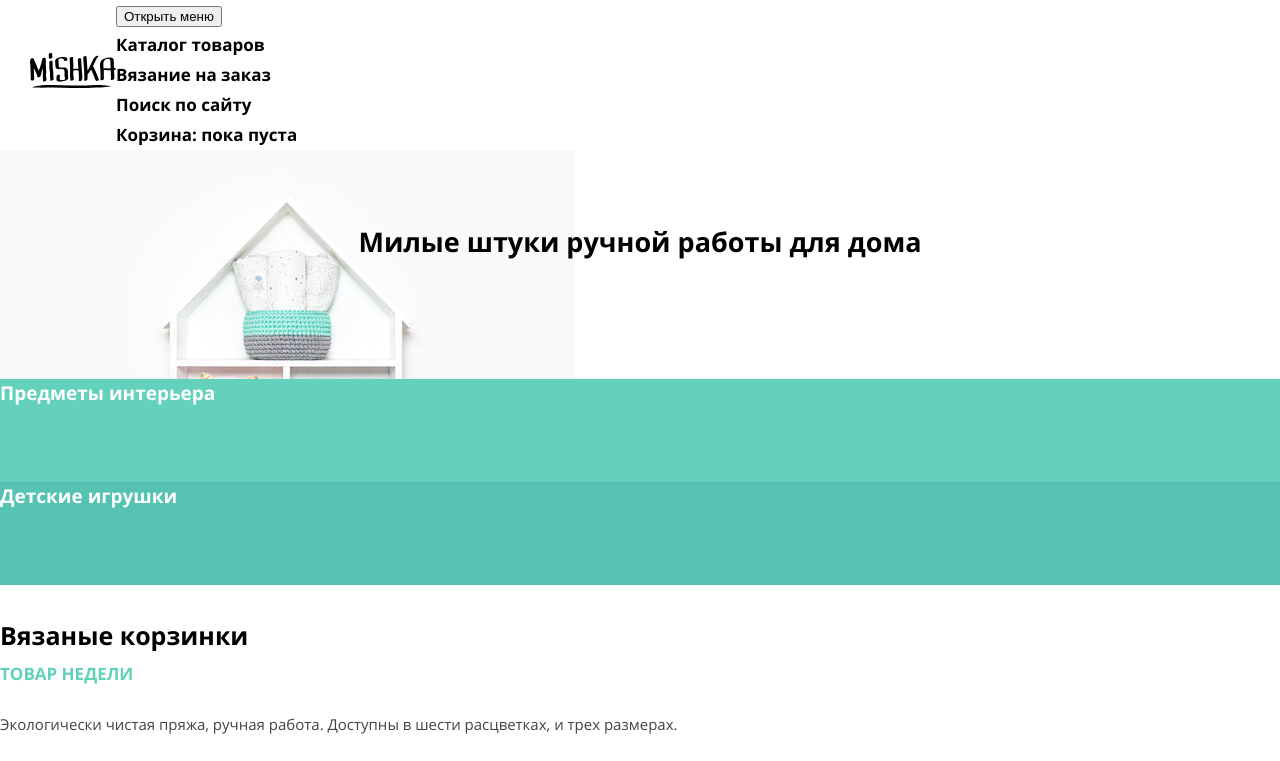
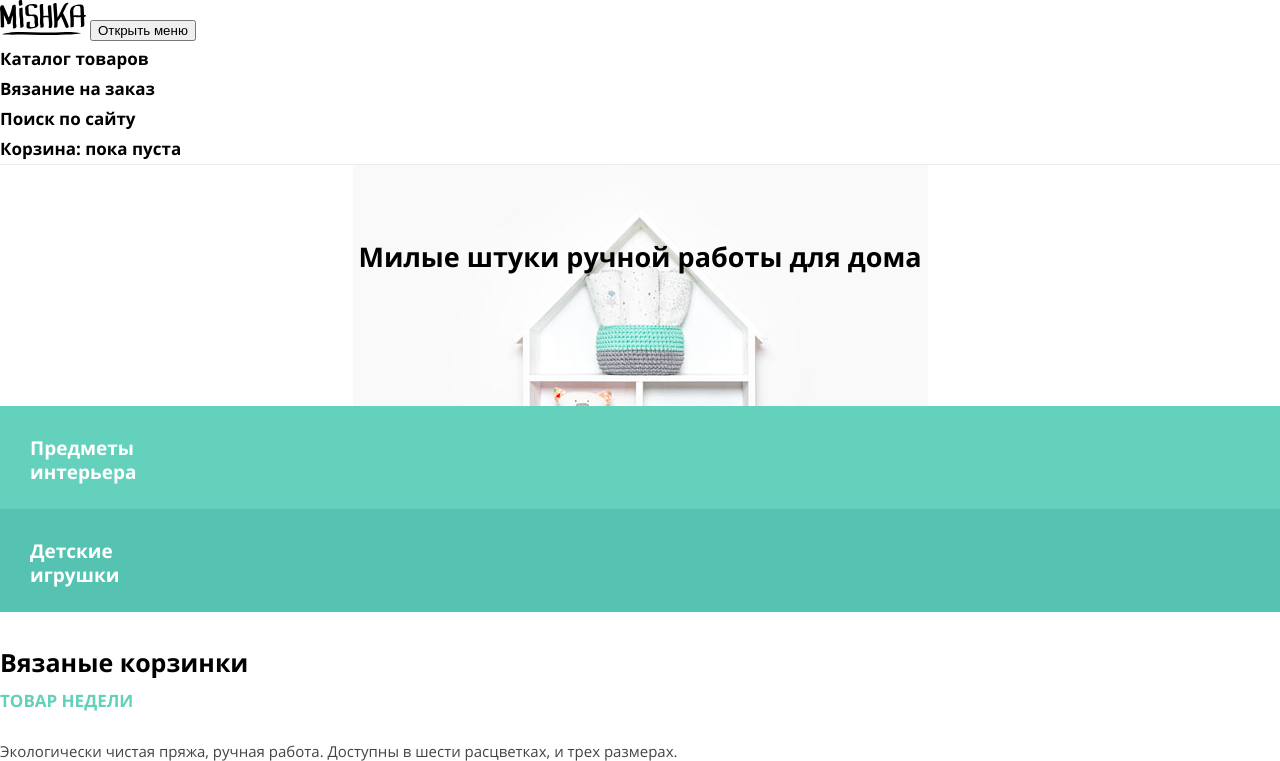
Before and after one commit to skit82/117377-mishka, a website: page source/index.html in a window 1280 px wide. Shown: the top 761 px of the page. Drawn offline with nearby package versions, Linux system fonts and the light colour scheme; files that its build step writes are made by us from their sources; files whose address does not match are found by name.

Commit message:
Разметка блока промо на мобильной версии

```diff
--- a/source/index.html
+++ b/source/index.html
@@ -8,10 +8,10 @@
 </head>
 <body>
   <header  class="page-header">
-    <a  class="page-header__logo">
-      <img  class="page-header__logo-image" src="img/logo-mobile.svg" width="86" height="35" alt="Логотип Мишка">
-    </a>
     <nav  class="main-nav">
+      <a  class="main-nav__logo">
+        <img  class="main-nav__logo-image" src="img/logo-mobile.svg" width="86" height="35" alt="Логотип Мишка">
+      </a>
       <button  class="main-nav__toggle" type="button"><span></span>Открыть меню</button>
       <ul  class="main-nav__list">
         <li  class="main-nav__item">
--- a/source/sass/page-header.scss
+++ b/source/sass/page-header.scss
@@ -1,9 +1,23 @@
 .page-header {
   display: flex;
+  flex-direction: column;
   min-width: 320px;
   margin: 0 auto;
-  padding: 0 30px;
+  border-bottom: 1px solid #ececec;
 }
 .page-header__logo {
-  align-self: center;
+  padding: 22px 0px;
+  padding-right: 116px;
 }
+@media (min-width: $screen-md) {
+
+  .page-header {
+    display: flex;
+  }
+}
+@media (min-width: $screen-xl) {
+
+  .page-header {
+    order: 3;
+  }
+}
--- a/source/sass/promo.scss
+++ b/source/sass/promo.scss
@@ -1,8 +1,12 @@
 .promo {
 
   & {
+    display: flex;
+    flex-direction: column;
+    min-height: 373px;
     background-image: url("../img/hero-mobile@1x.jpg");
     background-repeat: no-repeat;
+    background-position: center 0;
     margin-bottom: 35px;
   }
 
@@ -22,8 +26,10 @@
 
   &__title {
     margin: 0px;
+    padding-left: 38px;
+    padding-right: 38px;
     padding-top: 77px;
-    padding-bottom: 122px;
+    padding-bottom: 134px;
   }
 
   &__decor {
@@ -56,3 +62,13 @@
     }
   }
 }
+.promo {
+  a {
+    display: block;
+    width: auto;
+    max-width: 114px;
+    padding-top: 30px;
+    padding-left: 30px;
+    vertical-align: middle;
+  }
+}
--- a/source/sass/variables.scss
+++ b/source/sass/variables.scss
@@ -16,3 +16,6 @@ $bg-color: rgb(241, 241, 241);
 
 $text-dark: #444444;
 $text-aqua: #62d1ba;
+
+$screen-md: 768px;
+$screen-xl: 1200px;
```
Also changed, not shown: source/catalog.html (+3 -3 lines), source/form.html (+3 -3 lines).
